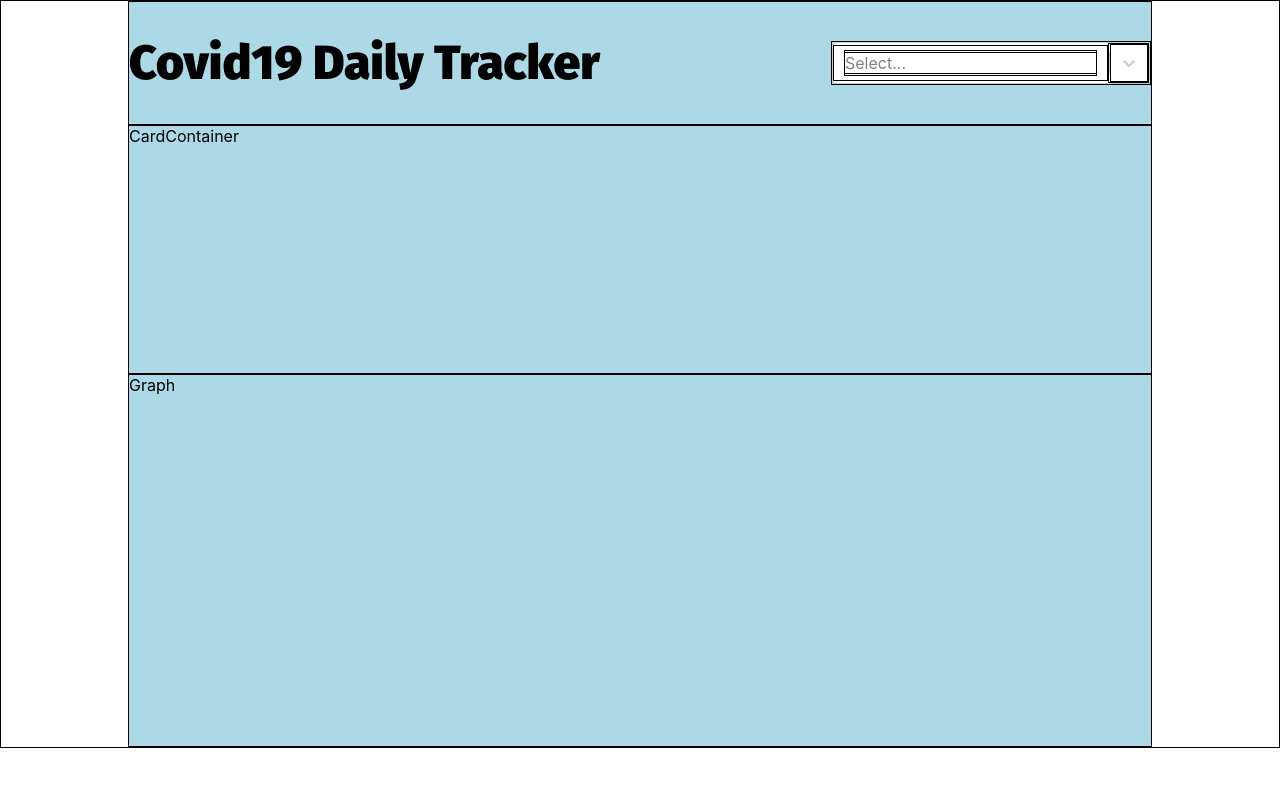
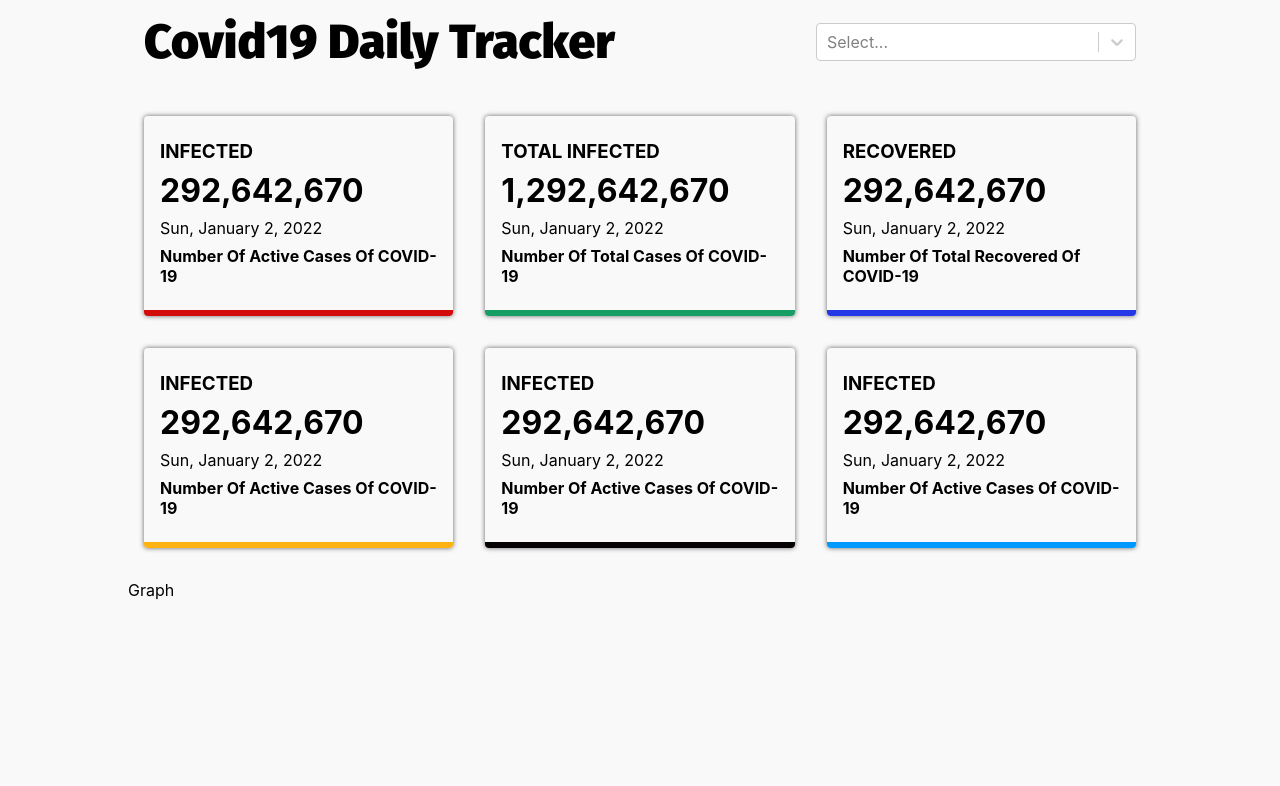
Before and after one commit to bhunter338/covid-tracker, a React (Create React App) app: page / in a window 1280 px wide. Shown: the top 786 px of the page. Built offline with nearby package versions, Linux system fonts and the light colour scheme.

Commit message:
cards created

```diff
--- /dev/null
+++ b/src/Card.js
@@ -0,0 +1,14 @@
+import React from "react";
+
+const Card = ({ id, title, number, date, definition }) => {
+  return (
+    <div className={`card card${id}`}>
+      <h3>{title}</h3>
+      <h2>{number}</h2>
+      <h4>{date}</h4>
+      <h3 className="def">{definition}</h3>
+    </div>
+  );
+};
+
+export default Card;
--- a/src/CardContainer.js
+++ b/src/CardContainer.js
@@ -1,7 +1,24 @@
 import React from "react";
+import Card from "./Card";
+import contents from "./cardContents";
 
 const CardContainer = () => {
-  return <div>CardContainer</div>;
+  var options = {
+    weekday: "short",
+    year: "numeric",
+    month: "long",
+    day: "numeric",
+  };
+  contents.forEach((item) => {
+    item.date = new Date().toLocaleDateString("en-us", options);
+  });
+  return (
+    <div className="cards-container">
+      {contents.map((item) => {
+        return <Card key={item.id} {...item}></Card>;
+      })}
+    </div>
+  );
 };
 
 export default CardContainer;
--- /dev/null
+++ b/src/cardContents.js
@@ -0,0 +1,45 @@
+const contents = [
+  {
+    id: 1,
+    title: "infected",
+    number: "292,642,670",
+    date: "",
+    definition: "Number of active cases of COVID-19",
+  },
+  {
+    id: 2,
+    title: "total infected",
+    number: "1,292,642,670",
+    date: "",
+    definition: "Number of total cases of COVID-19",
+  },
+  {
+    id: 3,
+    title: "recovered",
+    number: "292,642,670",
+    date: "",
+    definition: "Number of total recovered of COVID-19",
+  },
+  {
+    id: 4,
+    title: "infected",
+    number: "292,642,670",
+    date: "",
+    definition: "Number of active cases of COVID-19",
+  },
+  {
+    id: 5,
+    title: "infected",
+    number: "292,642,670",
+    date: "",
+    definition: "Number of active cases of COVID-19",
+  },
+  {
+    id: 6,
+    title: "infected",
+    number: "292,642,670",
+    date: "",
+    definition: "Number of active cases of COVID-19",
+  },
+];
+export default contents;
--- a/src/index.css
+++ b/src/index.css
@@ -9,19 +9,20 @@ body {
   -webkit-font-smoothing: antialiased;
   -moz-osx-font-smoothing: grayscale;
   font-size: 16px;
+  background-color: rgb(249, 249, 249);
 }
 
 main {
-  background-color: lightblue;
+  /* background-color: lightblue; */
   margin: auto;
   max-width: 64rem;
   display: grid;
-  grid-template-rows: 1fr 2fr 3fr;
+  grid-template-rows: 100px 2fr 3fr;
 }
 
-div {
+/* div {
   border: thin solid black;
-}
+} */
 
 h1 {
   /* font-family: "Roboto Slab", serif; */
@@ -33,8 +34,71 @@ h1 {
   display: flex;
   align-items: center;
   justify-content: space-between;
+  margin-bottom: 1rem;
+  padding: 1rem;
 }
 
 .dropdown {
   width: 20rem;
 }
+
+.cards-container {
+  display: grid;
+  grid-template-columns: repeat(3, 1fr);
+  gap: 2rem;
+  grid-template-rows: repeat(2, 1fr);
+  margin-bottom: 1rem;
+  padding: 1rem;
+}
+.card {
+  display: flex;
+  flex-direction: column;
+  padding: 1rem;
+  justify-content: space-between;
+  border-radius: 0.25rem;
+  box-shadow: 0 0 0.3rem rgba(0, 0, 0, 0.6);
+}
+
+.card > h3 {
+  text-transform: uppercase;
+  margin-bottom: 0.5rem;
+  margin-top: 0.5rem;
+}
+
+.card > h2 {
+  font-size: 2rem;
+  margin-bottom: 0.5rem;
+  margin-top: 0;
+}
+
+.card > h4 {
+  margin-bottom: 0.5rem;
+  margin-top: 0;
+  font-weight: 400;
+}
+
+.card > .def {
+  margin-bottom: 0.5rem;
+  margin-top: 0;
+  text-transform: capitalize;
+  font-size: 1rem;
+}
+
+.card1 {
+  border-bottom: 0.4rem rgb(212, 11, 11) solid;
+}
+.card2 {
+  border-bottom: 0.4rem rgb(22, 158, 101) solid;
+}
+.card3 {
+  border-bottom: 0.4rem rgb(37, 56, 231) solid;
+}
+.card4 {
+  border-bottom: 0.4rem rgb(253, 179, 18) solid;
+}
+.card5 {
+  border-bottom: 0.4rem rgb(5, 1, 5) solid;
+}
+.card6 {
+  border-bottom: 0.4rem rgb(0, 153, 255) solid;
+}
```
